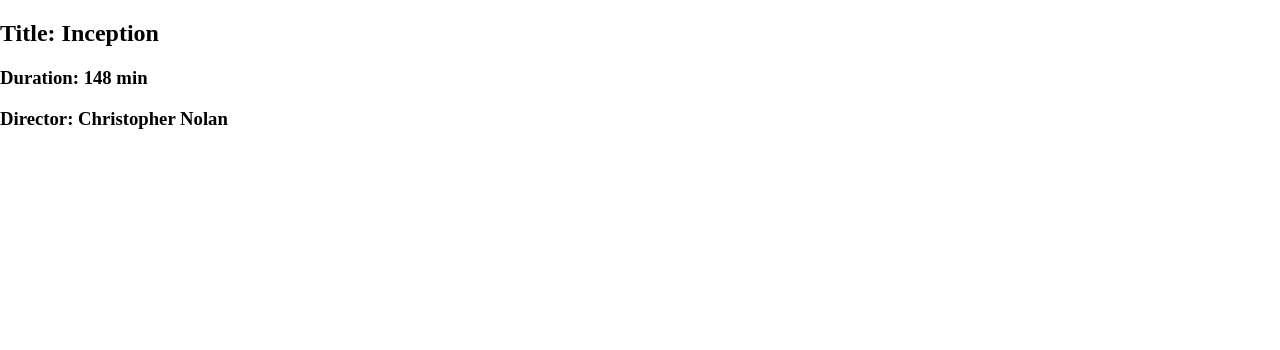
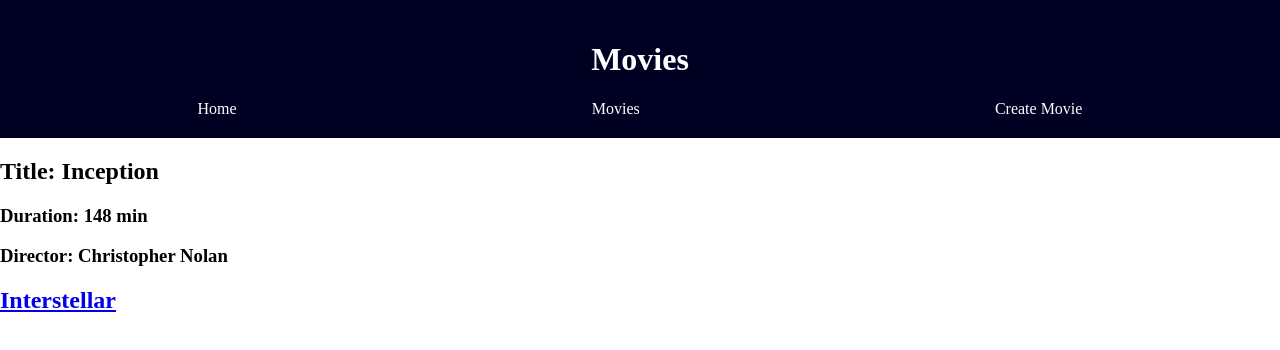
Before and after one commit to Amaza-ing/AMazaing-Vue-Course, a Vue app: page /movies/Inception in a window 1280 px wide. Shown: the top 350 px of the page. Built offline with nearby package versions, Linux system fonts and the light colour scheme.

Commit message:
parametric routes

```diff
--- a/src/views/MovieDetails.vue
+++ b/src/views/MovieDetails.vue
@@ -1,22 +1,40 @@
 <script setup>
 import { useRoute } from "vue-router";
 import { useMovieStore } from "../stores/movie";
+import { watch } from "vue";
+import HeaderComponent from "../components/HeaderComponent.vue";
 
 const route = useRoute();
 const movieStore = useMovieStore();
 
-const movieTitle = route.params.movieTitle;
-const movie = movieStore.getMovie(movieTitle);
+let movieTitle = route.params.movieTitle;
+let movie = movieStore.getMovie(movieTitle);
 
+watch(
+  () => route.params.movieTitle,
+  () => {
+    movieTitle = route.params.movieTitle;
+    movie = movieStore.getMovie(movieTitle);
+  }
+);
 </script>
 
 <template>
+  <HeaderComponent />
+
   <h2 v-if="!movie">La película no existe</h2>
   <div v-else>
     <h2>Title: {{ movie.title }}</h2>
     <h3>Duration: {{ movie.duration }}</h3>
     <h3>Director: {{ movie.director }}</h3>
   </div>
+
+  <h2>
+    <router-link
+      :to="{ name: 'movieDetails', params: { movieTitle: 'Interstellar' } }"
+      >Interstellar</router-link
+    >
+  </h2>
 </template>
 
 <style></style>
```
